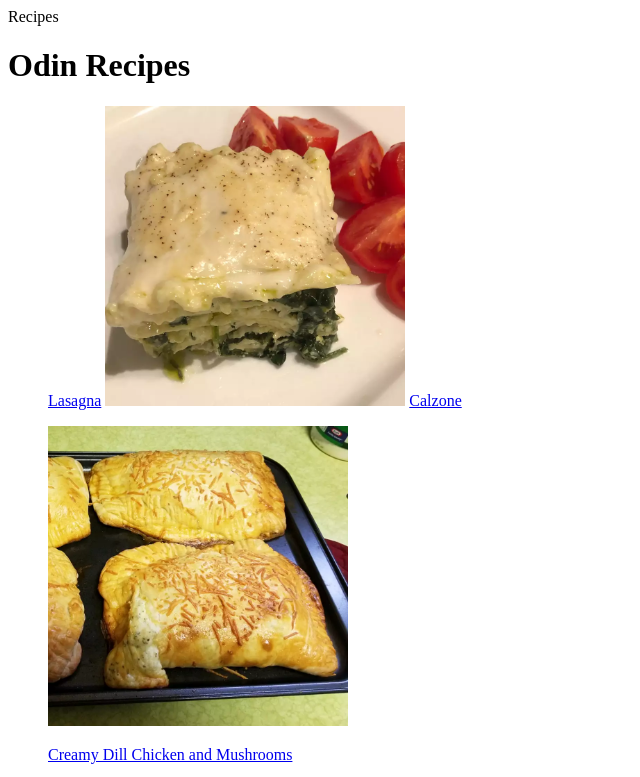
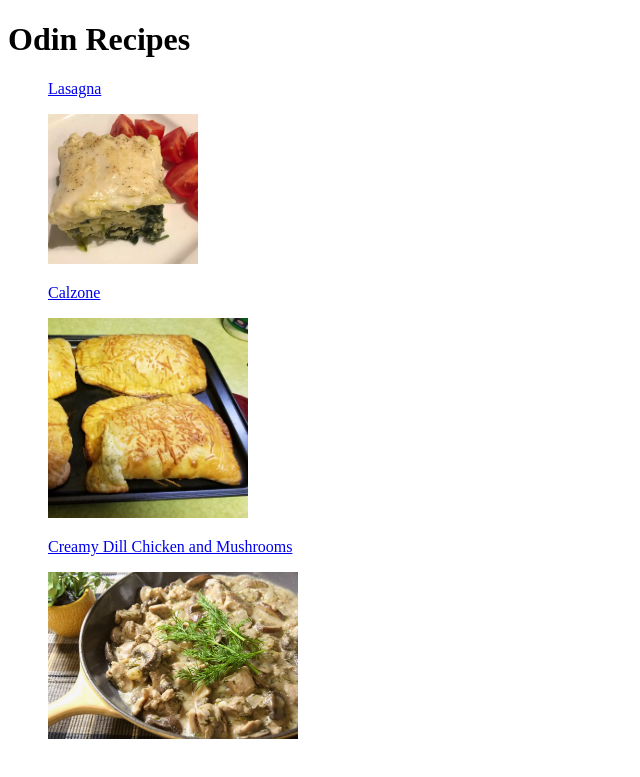
Before and after one commit to Illusivis/odin-recipes, a plain HTML site: page recipes/index.html in a window 1280 px wide. Shown: the top 777 px of the page, without its empty margins (0-640 px from the left). Drawn offline with Linux system fonts and the light colour scheme.

Commit message:
Recipe Minor Brush ups Added return to main page

```diff
--- a/recipes/index.html
+++ b/recipes/index.html
@@ -1,19 +1,18 @@
 <!DOCTYPE html>
 <html lang="en"
 <head>
-    <meta charset="UTF-8"
+    <meta charset="UTF-8">
     <title>Recipes</title>
     <body>
         <h1>Odin Recipes</h1>
-        <!-- Add total of 3 recipes with picture and
-        directions-->
+
         <ul>
-        <a href="lasagna.html">Lasagna</a>
-        <img src="./images/Lasagna.webp" width="300" alt="Lasagna image"</p>
-        <a href="Calzone.html">Calzone</a></p>
-        <p><img src="./images/Calzone.webp" width="300" alt="calzone image"</p>
+        <p><a href="lasagna.html">Lasagna</a></p>
+        <img src="./images/Lasagna.webp" width="150" alt="Lasagna image"</p>
+        <p><a href="Calzone.html">Calzone</a></p>
+        <p><img src="./images/Calzone.webp" width="200" alt="calzone image"</p>
         <p><a href="creamy-dill-chicken-and-mushrooms.html">Creamy Dill Chicken and Mushrooms</a></p>
-        <img src="./images/Creamy-dill-chicken-and-mushrooms.webp" width="300" alt="creamydillchickenandmushrooms image"
+        <img src="./images/Creamy-dill-chicken-and-mushrooms.webp" width="250" alt="creamydillchickenandmushrooms image"
         </ul>
     </body>
 </head>
```
Also changed, not shown: recipes/Calzone.html (+5 -3 lines), recipes/creamy-dill-chicken-and-mushrooms.html (+5 -3 lines), recipes/lasagna.html (+2 -1 lines).
